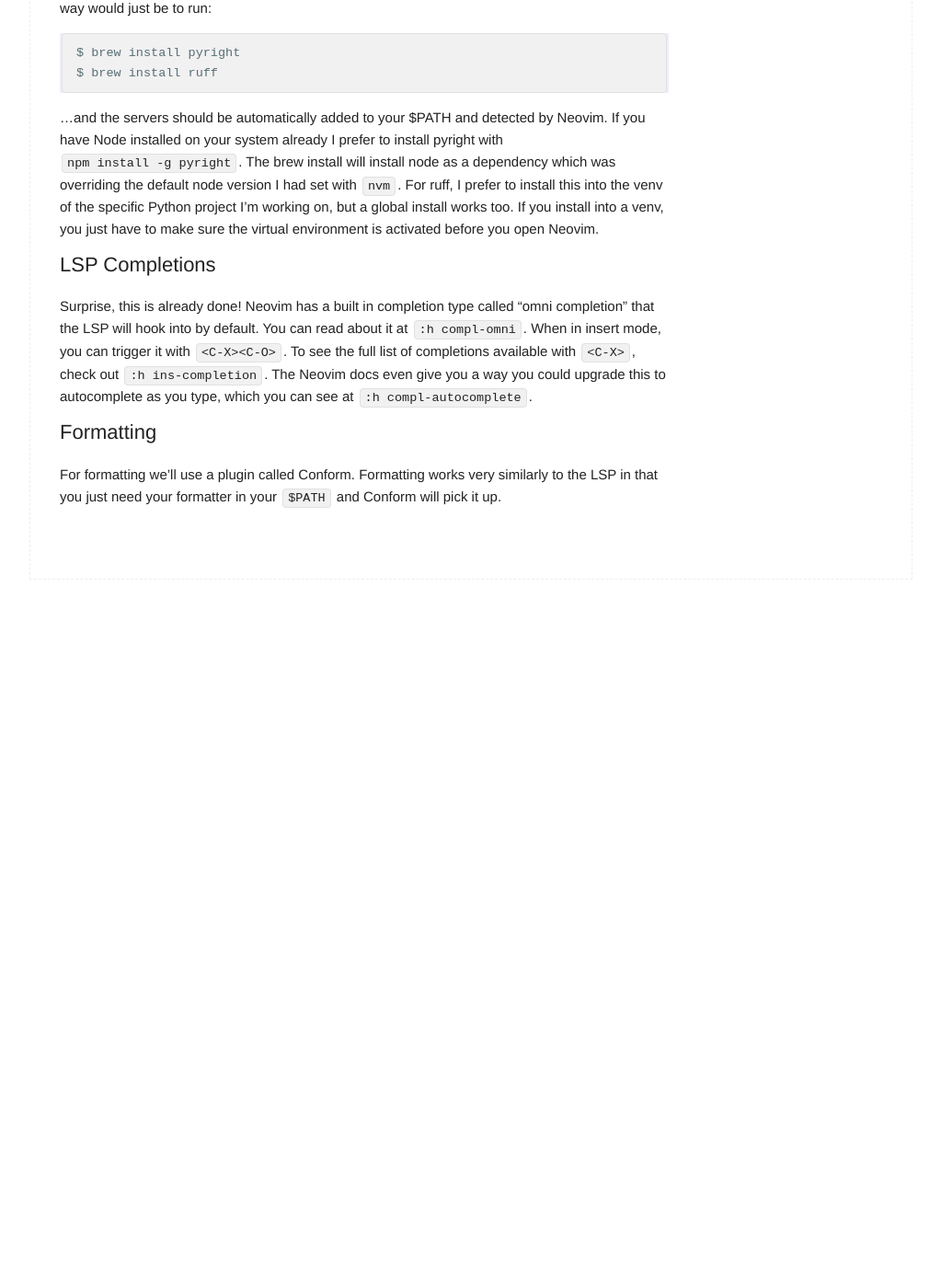
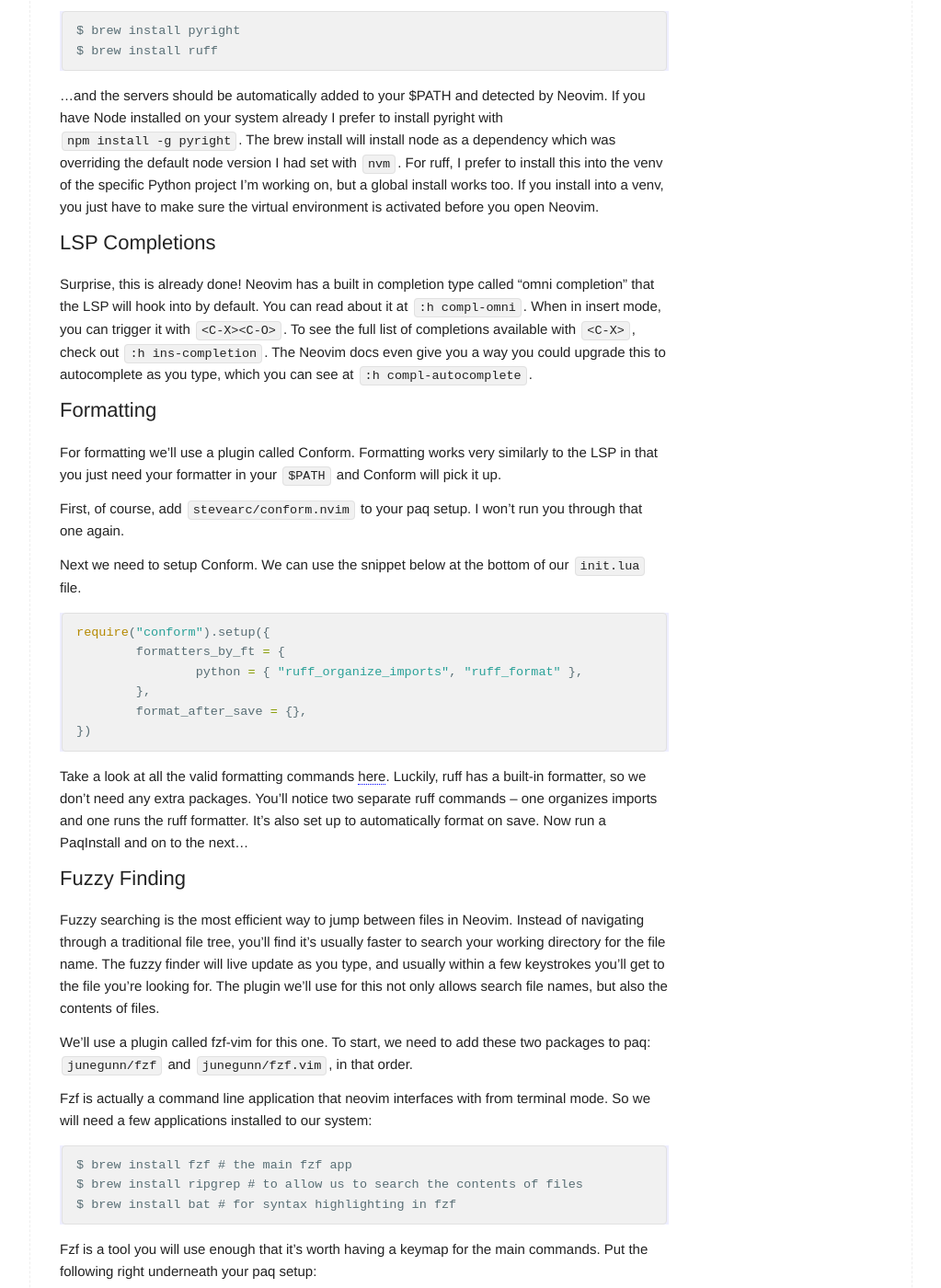
Before and after one commit to bread-man88/blog, a Jekyll site: the page built from _posts/2025-03-14-simple-nvim-config.md, in a window 1280 px wide and 1400 px high, scrolled down 2530 px. Shown: the whole window at 92% size, without its empty margins (128-1151 px from the left). Built offline with Jekyll 4.4.1, drawn with Linux system fonts in a browser that asks for light colours; before the commit the page ends 3160 px from its top, so only the background shows below that; some of the changed text lies outside the part shown.

Commit message:
on to editing nvim article 1

````diff
--- a/_posts/2025-03-14-simple-nvim-config.md
+++ b/_posts/2025-03-14-simple-nvim-config.md
@@ -1,5 +1,5 @@
 ---
-title: "Modern Neovim in 50 lines"
+title: "Modern Neovim in <50 lines"
 layout: post
 category: programming
 date: 2025-03-14
@@ -13,10 +13,9 @@ One side-effect of using more plugins is with each one you add, you get further
 I think the right amount of minimalism is not taking it so far that you're actually sacrificing productivity. To me there are a few modern IDE features that I think are huge enhancements to the development experience:
 
 - Inline linting
-- LSP completions
-- Formatting
+- LSP completions & jump to definition
+- Auto-formatting
 - Fuzzy searching (both for file names and file contents)
-- Interactive git blaming (re-blaming at parent commit for any line)
 
 ...and maybe a couple of more QOL improvements. I'm going to walk through how you can get each of these with the minimal possible config. I think we can do it in less than 50 lines. I'll use Python as the language for my example setup, and macOS for my operating system, though any *nix system will use a very similar setup. Let's get to it.
 
@@ -101,3 +100,103 @@ Surprise, this is already done! Neovim has a built in completion type called "om
 ## Formatting
 
 For formatting we'll use a plugin called Conform. Formatting works very similarly to the LSP in that you just need your formatter in your `$PATH` and Conform will pick it up.
+
+First, of course, add `stevearc/conform.nvim` to your paq setup. I won't run you through that one again.
+
+Next we need to setup Conform. We can use the snippet below at the bottom of our `init.lua` file.
+
+```lua
+require("conform").setup({
+	formatters_by_ft = {
+		python = { "ruff_organize_imports", "ruff_format" },
+	},
+	format_after_save = {},
+})
+```
+
+Take a look at all the valid formatting commands [here](https://github.com/stevearc/conform.nvim?tab=readme-ov-file#formatters). Luckily, ruff has a built-in formatter, so we don't need any extra packages. You'll notice two separate ruff commands -- one organizes imports and one runs the ruff formatter. It's also set up to automatically format on save. Now run a PaqInstall and on to the next...
+
+## Fuzzy Finding
+
+Fuzzy searching is the most efficient way to jump between files in Neovim. Instead of navigating through a traditional file tree, you'll find it's usually faster to search your working directory for the file name. The fuzzy finder will live update as you type, and usually within a few keystrokes you'll get to the file you're looking for. The plugin we'll use for this not only allows search file names, but also the contents of files.
+
+We'll use a plugin called fzf-vim for this one. To start, we need to add these two packages to paq: `junegunn/fzf` and `junegunn/fzf.vim`, in that order.
+
+Fzf is actually a command line application that neovim interfaces with from terminal mode. So we will need a few applications installed to our system:
+
+```
+$ brew install fzf # the main fzf app
+$ brew install ripgrep # to allow us to search the contents of files
+$ brew install bat # for syntax highlighting in fzf
+```
+
+Fzf is a tool you will use enough that it's worth having a keymap for the main commands. Put the following right underneath your paq setup:
+
+```lua
+vim.g.mapleader = " "
+vim.keymap.set("n", "<leader>f", ":Files!<cr>")
+vim.keymap.set("n", "<leader>g", ":RG!<cr>")
+```
+
+In vim, "leader" is a user defined key that is commonly used as a prefix for custom keymaps. It's there so we have a way to easily set keymaps without worrying about overwriting the default ones. We've set it to the space bar here, which is a common leader key. Now, <space>-f will allow us to fuzzy search file names, and <space>-g searches file contents!
+
+## Bringing it all Together
+
+You've made it to the end. Let's take a look at our init.lua file after all this:
+
+```lua
+require("paq")({
+    "savq/paq-nvim",
+    "neovim/nvim-lspconfig",
+    "stevearc/conform.nvim",
+    "junegunn/fzf",
+    "junegunn/fzf.vim"
+})
+
+vim.g.mapleader = " "
+vim.keymap.set("n", "<leader>f", ":Files!<cr>")
+vim.keymap.set("n", "<leader>g", ":RG!<cr>")
+
+local lspconfig = require("lspconfig")
+local lsps = { "pyright", "ruff" }
+for _, lsp in pairs(lsps) do
+    local setup = {}
+    if lsp == "pyright" then
+        setup = {
+            settings = {
+                [lsp] = {
+                    analysis = {
+                        diagnosticMode = "workspace",
+                        typeCheckingMode = "off"
+                    }
+                }
+            }
+        }
+    end
+    lspconfig[lsp].setup(setup)
+end
+
+require("conform").setup({
+	formatters_by_ft = {
+		python = { "ruff_organize_imports", "ruff_format" },
+	},
+	format_after_save = {},
+})
+```
+
+Less than 50 lines, just like we said. That's pretty good. Don't forget the system packages we installed! Below is every command we ran in the terminal:
+
+```
+$ git clone --depth=1 https://github.com/savq/paq-nvim.git \
+    "${XDG_DATA_HOME:-$HOME/.local/share}"/nvim/site/pack/paqs/start/paq-nvim
+$ mkdir -p ~/.config/nvim
+$ brew install pyright
+$ brew install ruff
+$ brew install fzf
+$ brew install ripgrep
+$ brew install bat
+```
+
+## This is Not the End
+
+I am under no illusion that after this you won't touch your config again. My personal config is ~100 lines where I have some additional keymaps set up, a few of the default vim options changed and a couple more plugins installed. The point here is just to show how powerful Neovim can be out-of-the-box. This is a very functional setup that you can easily build on. It doesn't require 15 files and 40 plugins to set up a great development environment for Neovim. It's already there for you!
````
